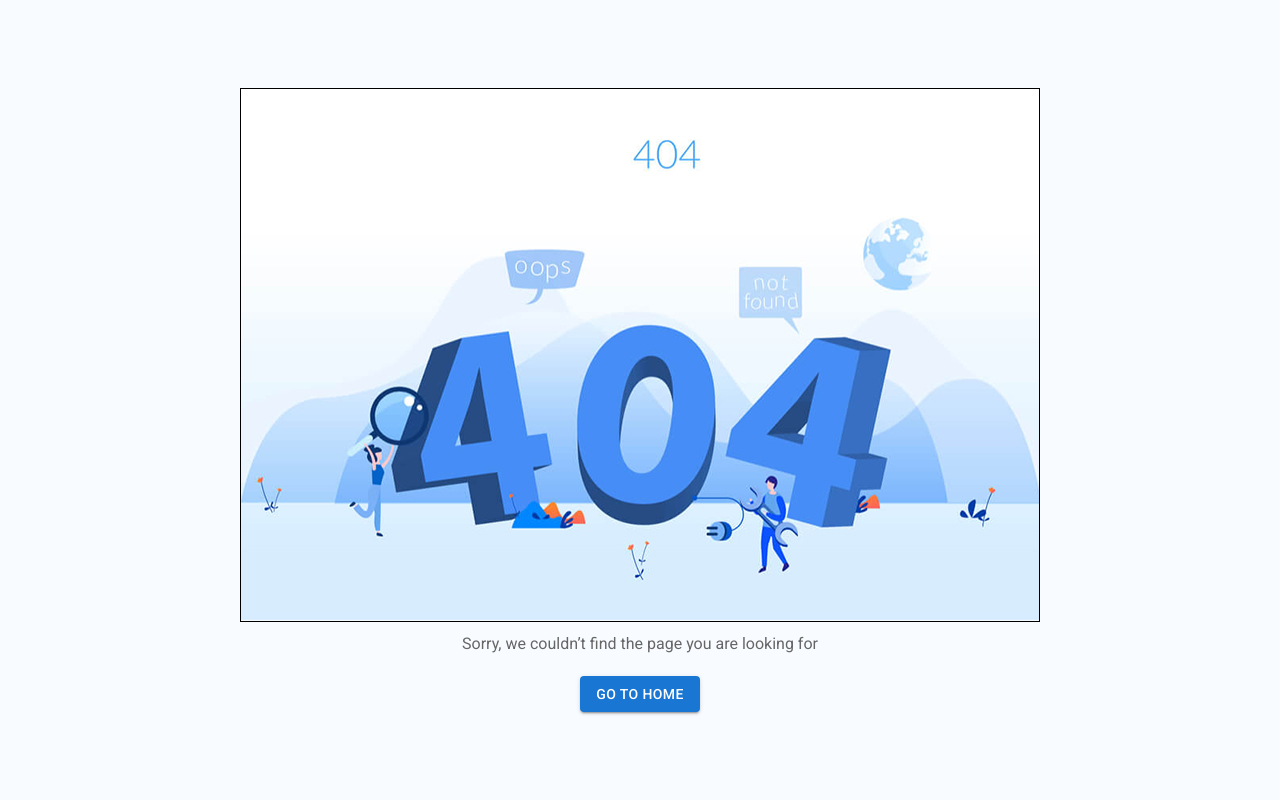
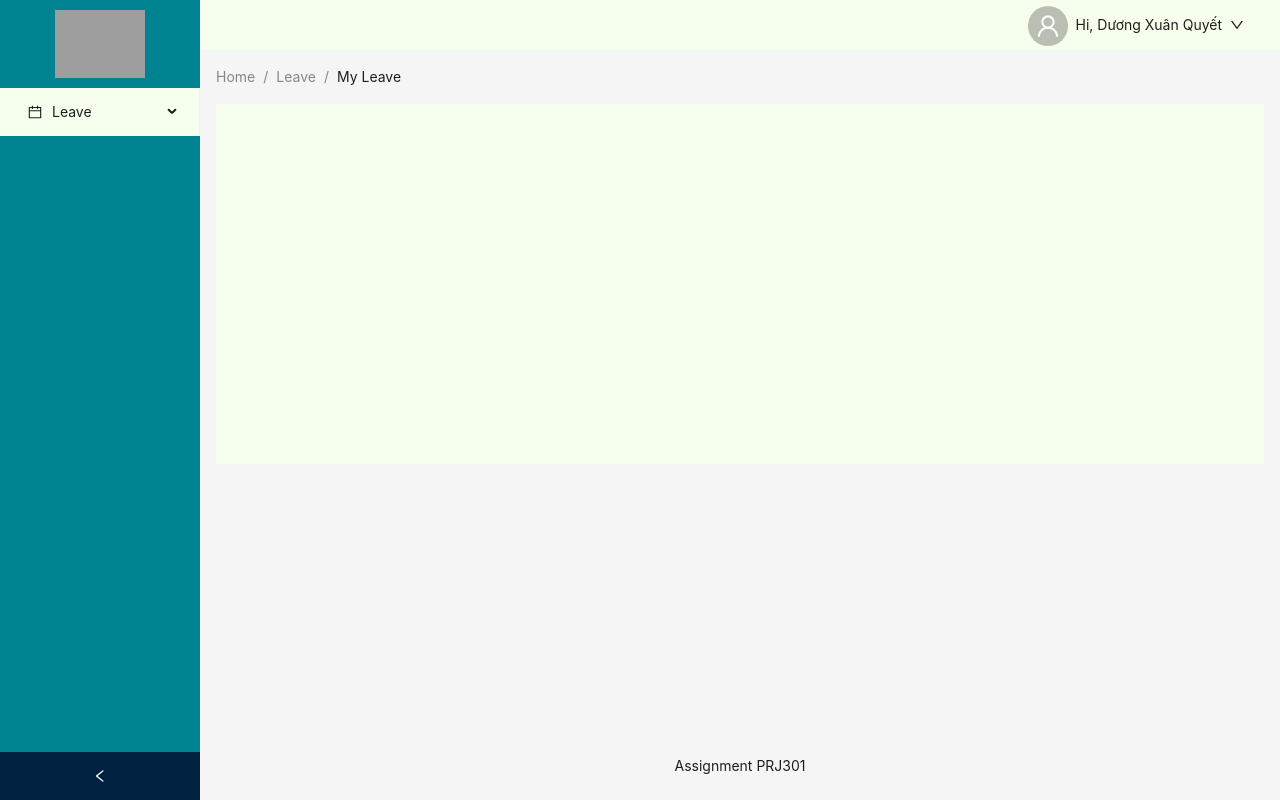
Before and after one commit to quyetcoder16/Assignment-PRJ301, a React (Vite) app in the folder frontend/: page / in a window 1280 px wide. Built offline with nearby package versions, Linux system fonts and the light colour scheme; grey boxes are pictures that could not be loaded.

Commit message:
done home template

```diff
--- a/frontend/index.html
+++ b/frontend/index.html
@@ -13,7 +13,7 @@
     />
   </head>
   <body>
-    <div id="root"></div>
+    <div style="width: 100vw" id="root"></div>
     <!-- Bootstrap JavaScript Libraries -->
     <script
       src="https://cdn.jsdelivr.net/npm/@popperjs/core@2.9.2/dist/umd/popper.min.js"
--- a/frontend/src/App.jsx
+++ b/frontend/src/App.jsx
@@ -1,12 +1,17 @@
 import { BrowserRouter as Router, Routes, Route } from "react-router-dom";
 import LoginPage from "./pages/login/LoginPage";
 import NotFoundPage from "./pages/notfound/NotFoundPage";
+import HomeTemplate from "./templates/HomeTemplate";
+import LeaveRequest from "./pages/LeaveRequest/LeaveRequest";
 
 function App() {
   return (
     <>
       <Router>
         <Routes>
+          <Route path="/" element={<HomeTemplate />}>
+            <Route path="/leave-request" element={<LeaveRequest />} />
+          </Route>
           <Route path="/login" element={<LoginPage />} />
           <Route path="*" element={<NotFoundPage />} />
         </Routes>
--- /dev/null
+++ b/frontend/src/assets/styles/HomeTemplate.css
@@ -0,0 +1,21 @@
+.custom-header {
+  display: flex;
+  justify-content: flex-end;
+  align-items: center;
+  padding: 10px 20px;
+  background: #d7e3fc;
+  height: 50px;
+}
+
+.demo-logo-vertical {
+  text-align: center;
+  padding: 10px;
+}
+
+.w-50 {
+  width: 50%;
+}
+
+.text-center {
+  text-align: center;
+}
--- a/frontend/src/main.jsx
+++ b/frontend/src/main.jsx
@@ -10,11 +10,25 @@ import App from "./App.jsx";
 // setup redux
 import { store } from "./redux/configureStore.js";
 import { Provider } from "react-redux";
+import { ConfigProvider } from "antd";
 
 createRoot(document.getElementById("root")).render(
   <StrictMode>
-    <Provider store={store}>
-      <App />
-    </Provider>
+    <ConfigProvider
+      theme={{
+        token: {
+          // Seed Token
+          colorPrimary: "#008390",
+          borderRadius: 2,
+
+          // Alias Token
+          colorBgContainer: "#f6ffed",
+        },
+      }}
+    >
+      <Provider store={store}>
+        <App />
+      </Provider>
+    </ConfigProvider>
   </StrictMode>
 );
--- /dev/null
+++ b/frontend/src/pages/LeaveRequest/LeaveRequest.jsx
@@ -0,0 +1,10 @@
+const LeaveRequest = () => {
+  return (
+    <div>
+      <h1>My Leave Request</h1>
+      <p>Danh sách các đơn nghỉ phép của bạn sẽ xuất hiện ở đây.</p>
+    </div>
+  );
+};
+
+export default LeaveRequest;
--- /dev/null
+++ b/frontend/src/templates/HomeTemplate.jsx
@@ -0,0 +1,165 @@
+import { useState } from "react";
+import {
+  CalendarOutlined,
+  //   DesktopOutlined,
+  //   FileOutlined,
+  //   PieChartOutlined,
+  //   TeamOutlined,
+  //   UserOutlined,
+} from "@ant-design/icons";
+import {
+  Avatar,
+  Breadcrumb,
+  Layout,
+  Menu,
+  theme,
+  Button,
+  Dropdown,
+  Space,
+} from "antd";
+import { Outlet, useNavigate } from "react-router-dom";
+const { Header, Content, Footer, Sider } = Layout;
+
+import { DownOutlined, UserOutlined } from "@ant-design/icons";
+import "../assets/styles/HomeTemplate.css";
+
+const userMenuItems = [
+  {
+    label: "Profile",
+    key: "1",
+    icon: <UserOutlined />,
+  },
+  {
+    label: "Logout",
+    key: "logout",
+    icon: <UserOutlined />,
+    danger: true,
+  },
+];
+
+function getItem(label, key, icon, children) {
+  return {
+    key,
+    icon,
+    children,
+    label,
+  };
+}
+
+import logo from "../assets/img/logo.png";
+
+const items = [
+  //   getItem("Option 1", "1", <PieChartOutlined />),
+  //   getItem("Option 2", "2", <DesktopOutlined />),
+  getItem("Leave", "sub1", <CalendarOutlined />, [
+    getItem("My Leave Request", "3"),
+    getItem("Leave approval", "4"),
+    getItem("Agenda", "5"),
+  ]),
+  //   getItem("Team", "sub2", <TeamOutlined />, [
+  //     getItem("Team 1", "6"),
+  //     getItem("Team 2", "8"),
+  //   ]),
+  //   getItem("Files", "9", <FileOutlined />),
+];
+
+export default function HomeTemplate() {
+  const [collapsed, setCollapsed] = useState(false);
+  const {
+    token: { colorBgContainer, borderRadiusLG },
+  } = theme.useToken();
+
+  const navigate = useNavigate();
+
+  const handleMenuClick = (e) => {
+    if (e.key === "logout") {
+      localStorage.removeItem("token");
+      localStorage.removeItem("user");
+      navigate("/login");
+    }
+  };
+
+  return (
+    <Layout
+      style={{
+        minHeight: "100vh",
+      }}
+    >
+      <Sider
+        style={{ background: "#008390" }}
+        collapsible
+        collapsed={collapsed}
+        onCollapse={(value) => setCollapsed(value)}
+      >
+        <div className="demo-logo-vertical text-center">
+          <img className="w-50" src={logo} alt="" />
+        </div>
+        <Menu
+          theme="light"
+          defaultSelectedKeys={["1"]}
+          mode="inline"
+          items={items}
+        />
+      </Sider>
+      <Layout>
+        <Header
+          style={{ padding: 0, background: colorBgContainer }}
+          className="custom-header"
+        >
+          <div
+            style={{
+              display: "flex",
+              justifyContent: "flex-end",
+              alignItems: "center",
+              paddingRight: 20,
+            }}
+          >
+            <Dropdown
+              menu={{ items: userMenuItems, onClick: handleMenuClick }}
+              trigger={["click"]}
+            >
+              <Button type="text">
+                <Space>
+                  <Avatar size="large" icon={<UserOutlined />} />
+                  Hi, Dương Xuân Quyết <DownOutlined />
+                </Space>
+              </Button>
+            </Dropdown>
+          </div>
+        </Header>
+        <Content
+          style={{
+            margin: "0 16px",
+          }}
+        >
+          <Breadcrumb
+            style={{
+              margin: "16px 0",
+            }}
+          >
+            <Breadcrumb.Item>Home</Breadcrumb.Item>
+            <Breadcrumb.Item>Leave</Breadcrumb.Item>
+            <Breadcrumb.Item>My Leave</Breadcrumb.Item>
+          </Breadcrumb>
+          <div
+            style={{
+              padding: 24,
+              minHeight: 360,
+              background: colorBgContainer,
+              borderRadius: borderRadiusLG,
+            }}
+          >
+            <Outlet />
+          </div>
+        </Content>
+        <Footer
+          style={{
+            textAlign: "center",
+          }}
+        >
+          Assignment PRJ301
+        </Footer>
+      </Layout>
+    </Layout>
+  );
+}
```
